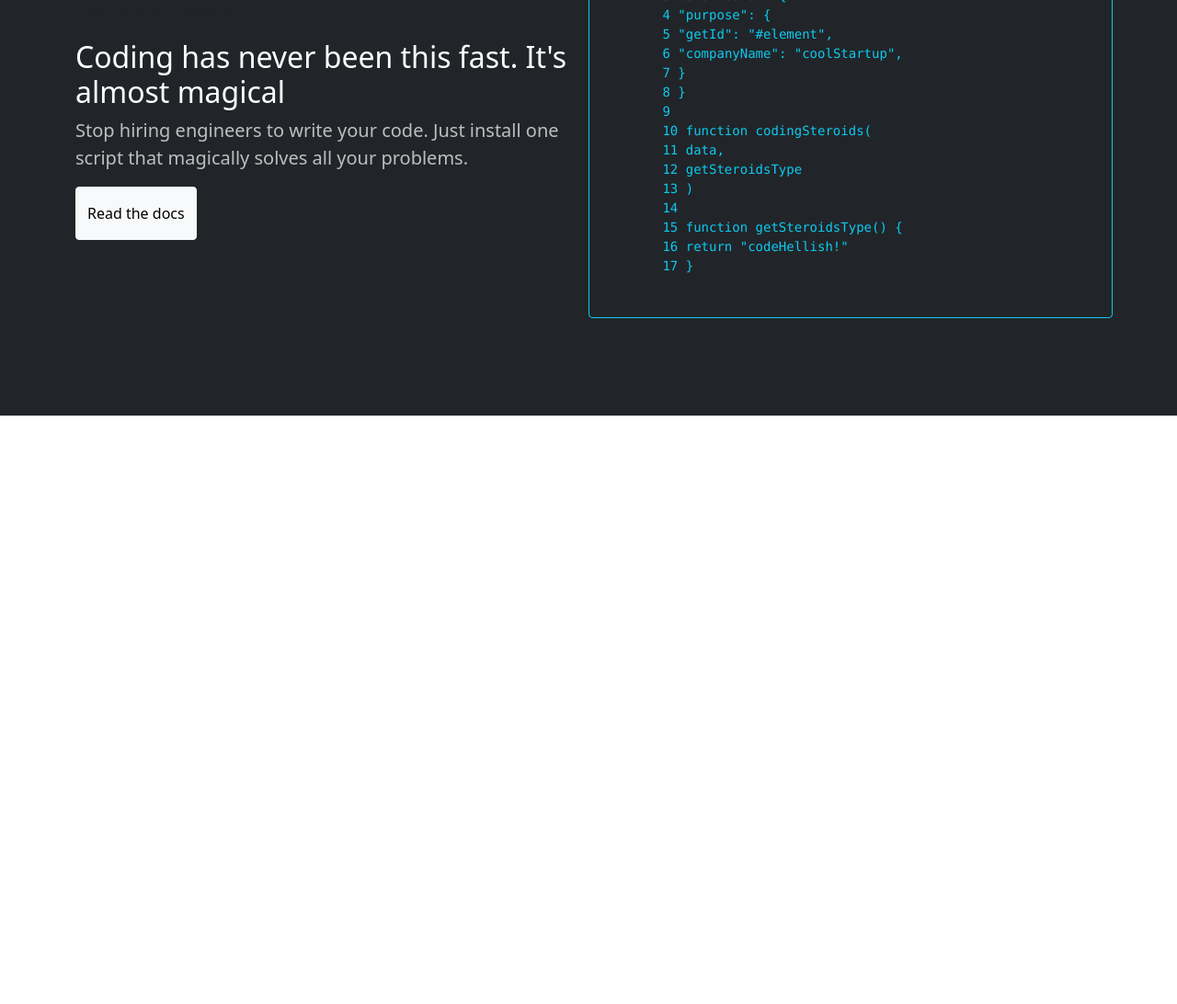
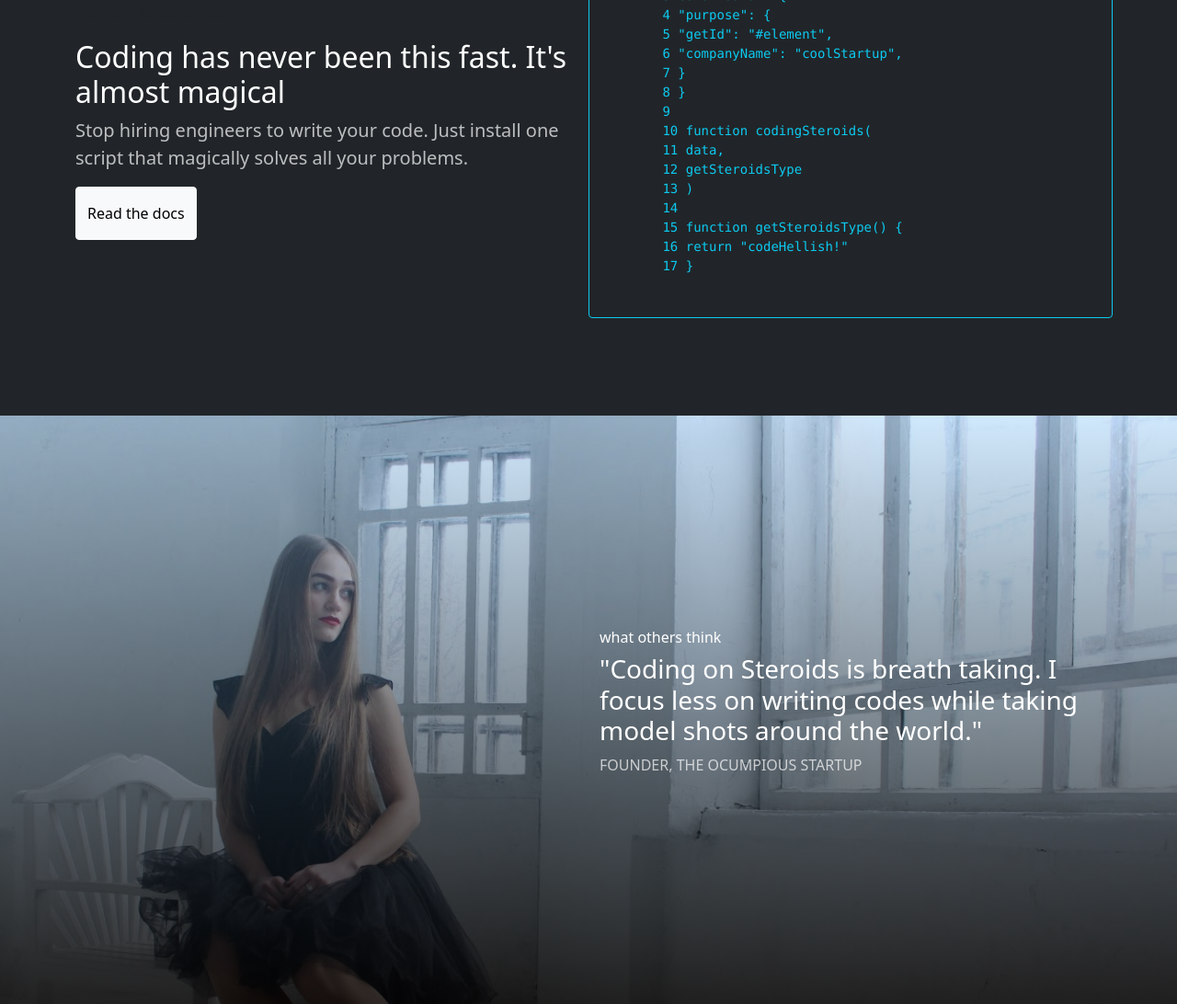
Before and after one commit to bevtuhov/Lab8, a plain HTML site: page index.html in a window 1280 px wide. Shown: the part 1643-2735 px from the top of the page at 92% size. Before the commit the page ends 2095 px from the top, so only its background shows below. Drawn offline with nearby package versions, Linux system fonts and the light colour scheme.

Commit message:
Четвёртый раздел

```diff
--- a/css/style.css
+++ b/css/style.css
@@ -17,3 +17,12 @@
 .fill-80-viewport {
     min-height: 80vh
 }
+#info-3 {
+    background: linear-gradient(rgba(100,181,246 ,0.3), rgba(0,0,0,0.8)),url(../img/foto.jpg) 0% 0%/cover;
+}
+
+@media screen and (min-width: 768px ){
+    .basis-md-50 {
+        flex-basis: 50%
+    }
+}
--- a/index.html
+++ b/index.html
@@ -95,6 +95,21 @@
 			</div>
 		</div>
 	</section>
+	<section id="info--2"></section>
+	<section id="info-3">
+		<div class="container">
+			<div class="row fill-80-viewport align-items-center justify-content-end text-white">
+				<div class="col-12 basis-md-50">
+					<h6 class="text-white-40">
+						what others think
+					</h6>
+					<h3>"Coding on Steroids is breath taking. I focus less on writing codes
+						while taking model shots around the world."</h3>
+					<p class="text-uppercase text-white-70">Founder, The Ocumpious Startup</p>
+				</div>
+			</div>
+		</div>
+	</section>
 
 </body>
 
```
